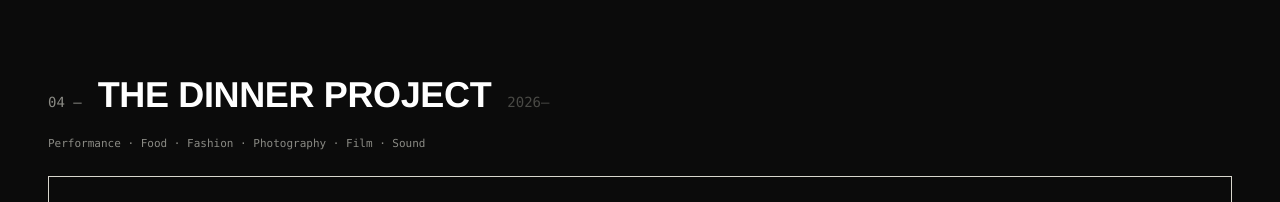
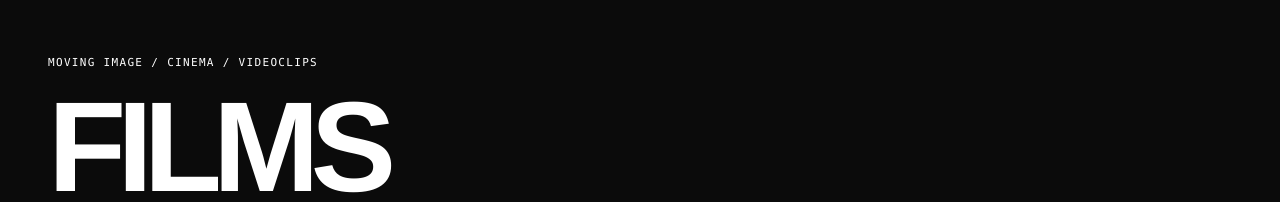
Before and after one commit to victorleparis/victor-le-site, a Next.js app: page / in a window 1280 px wide. Shown: the part 5411-5613 px from the top of the page. Built offline with nearby package versions, Linux system fonts and the light colour scheme; no server answers.

Commit message:
Hide inactive Dinner Project from homepage while preserving project files

```diff
--- a/app/page.tsx
+++ b/app/page.tsx
@@ -2,7 +2,6 @@ import Link from "next/link";
 import { ProjectMosaic } from "@/components/home/ProjectMosaic";
 import { withBasePath } from "@/lib/base-path";
 import { CollectionsSection } from "@/components/selected/CollectionsSection";
-import { DinnerProjectSection } from "@/components/selected/DinnerProjectSection";
 import { FilmsSection } from "@/components/selected/FilmsSection";
 import { SoundSection } from "@/components/selected/SoundSection";
 import { EditionsPrintSection } from "@/components/selected/EditionsPrintSection";
@@ -43,7 +42,6 @@ export default function HomePage() {
 
         <LifeFragmentsSection />
         <CollectionsSection />
-        <DinnerProjectSection />
       </div>
 
       <div>
```
